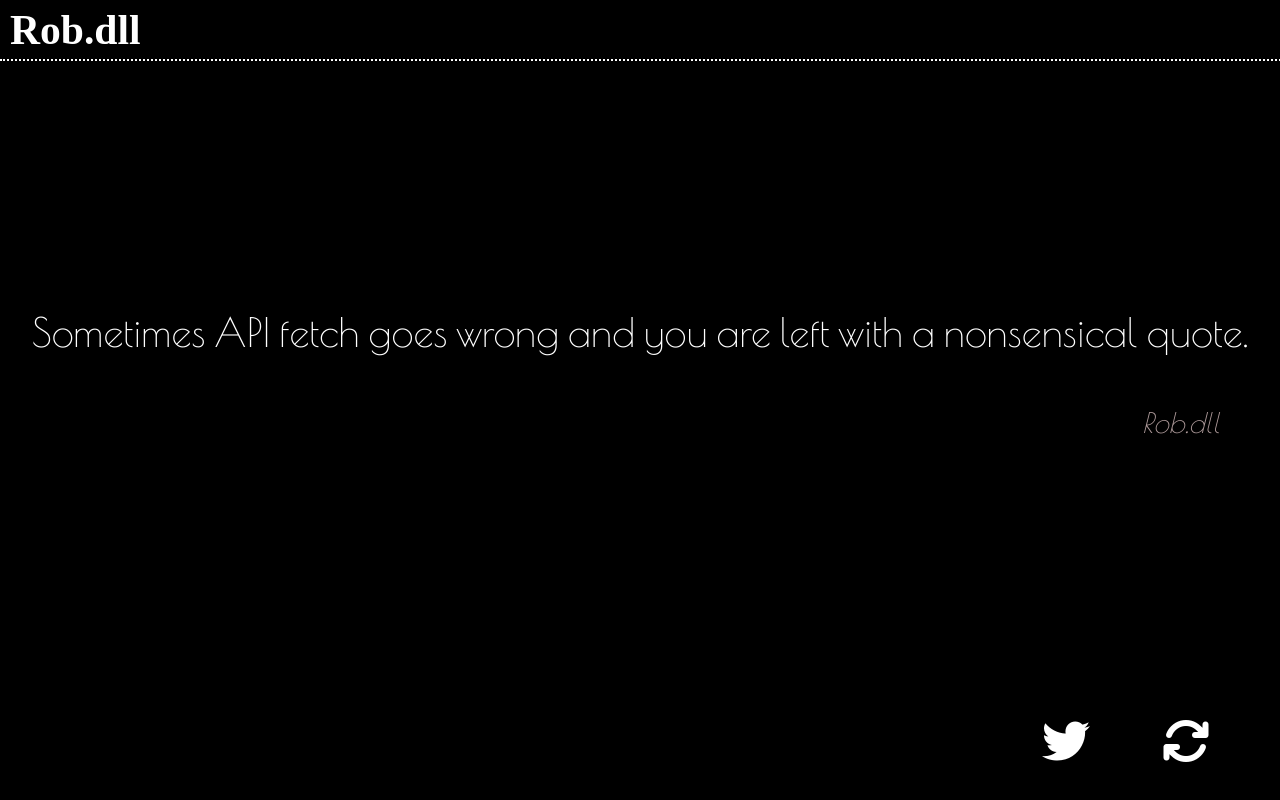
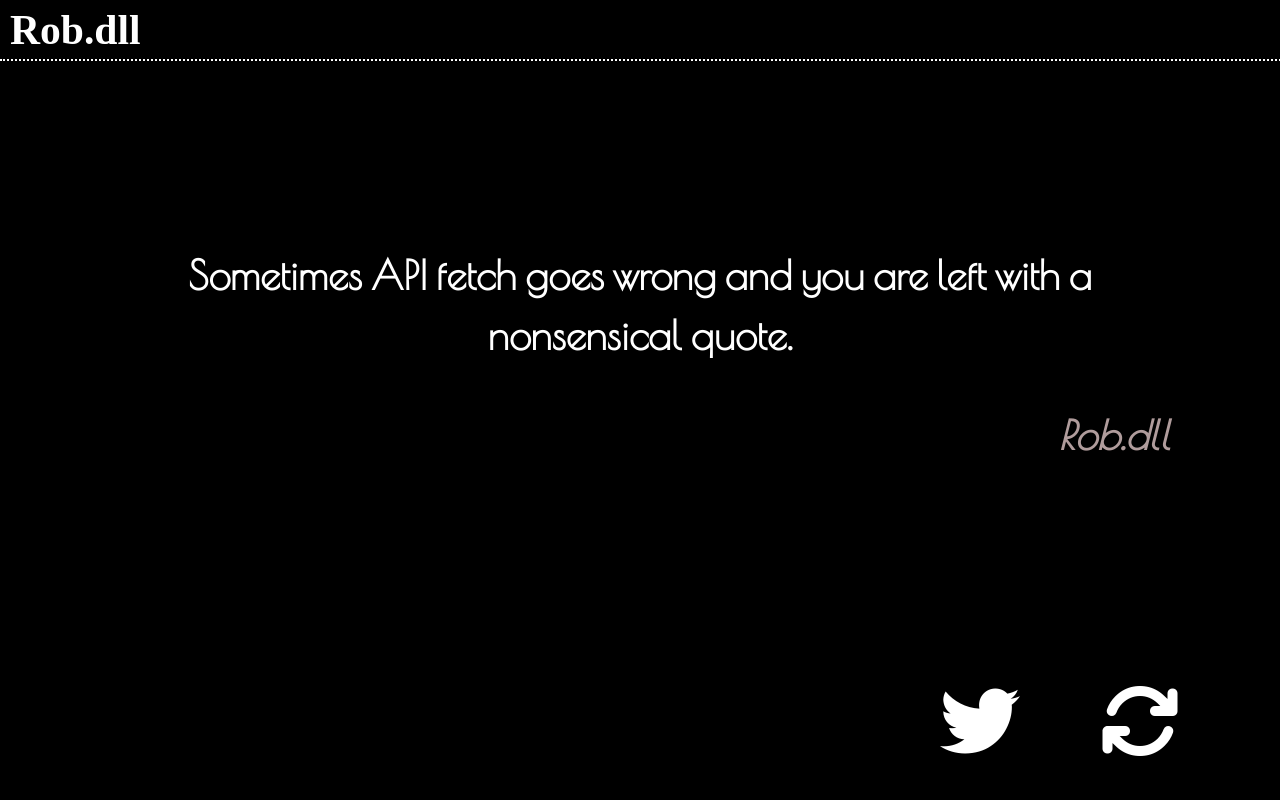
Before and after one commit to robdll/random-quote-machine, a plain HTML site: page index.html in a window 1280 px wide. Drawn offline with nearby package versions, Linux system fonts and the light colour scheme; no server answers.

Commit message:
responsive style

```diff
--- a/css/core.css
+++ b/css/core.css
@@ -49,7 +49,7 @@ main {
 #quote-container {
   font-family: 'Poiret One';
   flex-grow: 1;
-  font-size: 2.5em;
+  font-size: 2em;
   line-height: 1.5;
   text-align: center;
   display: flex;
@@ -153,22 +153,51 @@ i:hover {
 
 /** MEDIA QUERY */
 @media (min-width: 450px) {
-  .icon-container, cite {
-    margin-right: 50px;
+  main {
+    padding-left: 30px;
+    padding-right: 30px;
   }
   #scaler {
     margin-right: 30px;
   }
+  #quote-container {
+    font-size: 2.1em;
+  }
+  cite {
+    font-size: 0.8em;
+  }
 }
 
+@media (min-width: 600px) {
+  main {
+    padding-left: 50px;
+    padding-right: 50px;
+  }
+  .icon-container {
+    font-size: 4em;
+  }
+  #quote-container {
+    font-size: 2.3em;
+  }
+  cite {
+    font-size: 0.9em;
+  }
+}
 
-/** MEDIA QUERY */
-@media (min-width: 600px) {
-  .icon-container, cite {
-    margin-right: 50px;
+@media (min-width: 900px) {
+  main {
+    padding-left: 80px;
+    padding-right: 80px;
   }
-  #scaler {
-    margin-right: 30px;
+  .icon-container {
+    font-size: 5em;
+  }
+  #quote-container {
+    font-size: 2.5em;
+    font-weight: 700;
+  }
+  cite {
+    font-size: 1em;
   }
 }
 
```
